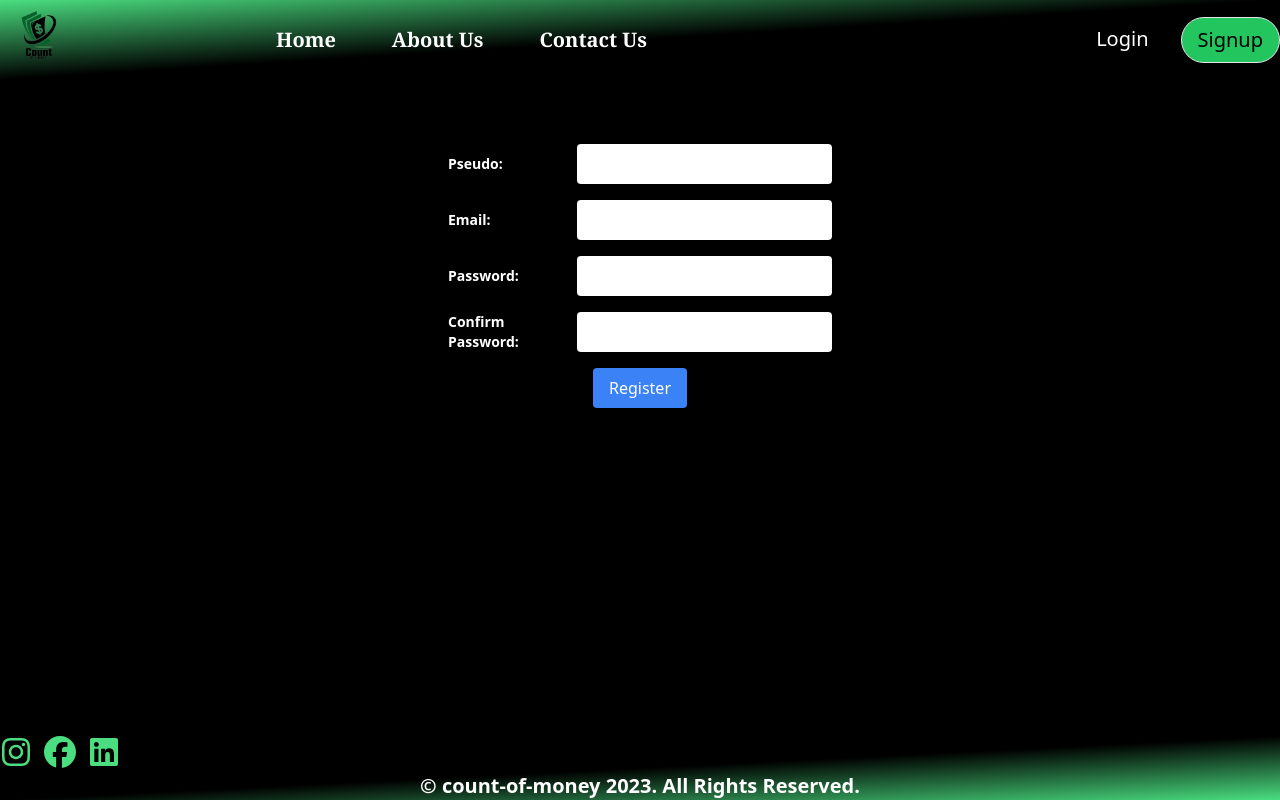
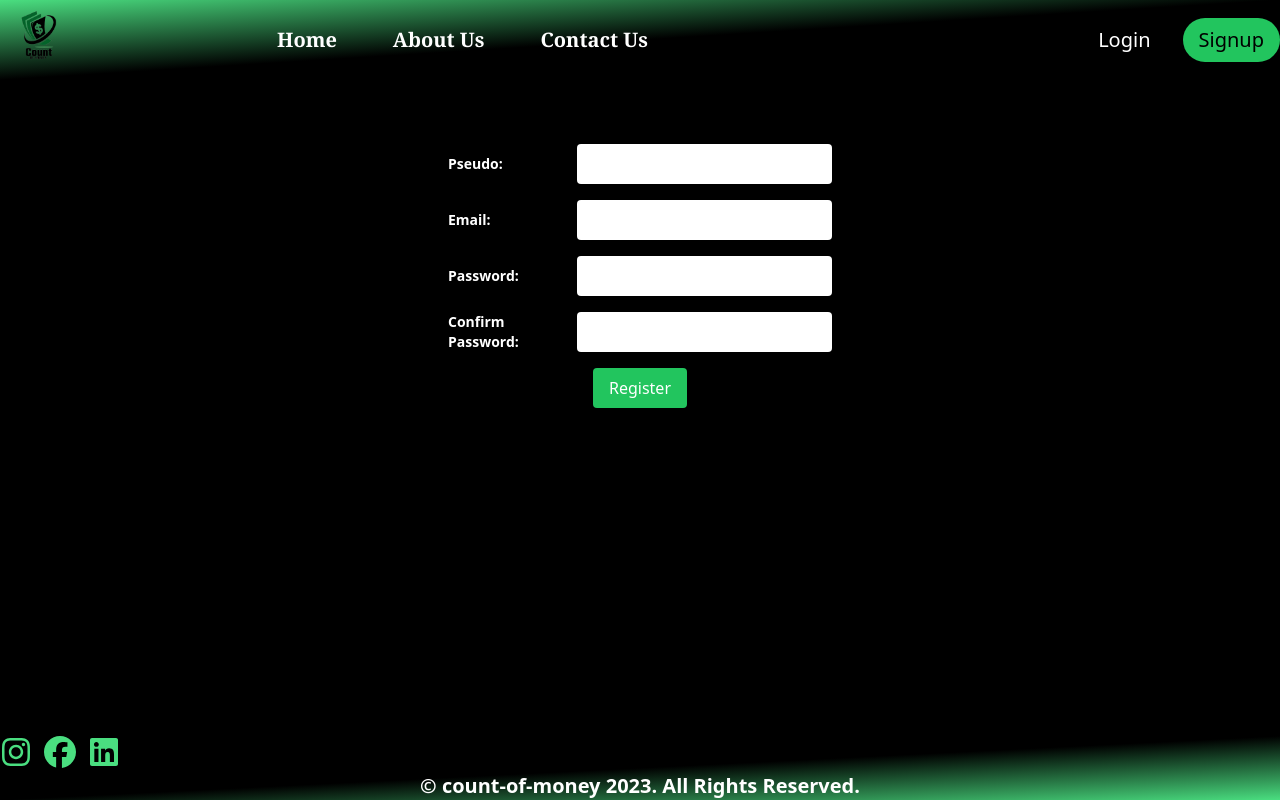
Before and after one commit to cheikh-mbacke/count_of_money, a React (Create React App) app in the folder frontend/: page /signup in a window 1280 px wide. Built offline with nearby package versions, Linux system fonts and the light colour scheme.

Commit message:
qlq modif

```diff
--- a/frontend/src/Components/Header.js
+++ b/frontend/src/Components/Header.js
@@ -32,7 +32,7 @@ const Header = () => {
                     </Link>
 
                     <Link to="/signup">
-                    <button className="text-xl border rounded-full px-4 py-2 bg-green-500 hover:bg-green-700 transition duration-300">Signup</button>
+                    <button className="text-xl rounded-full px-4 py-2 bg-green-500 hover:bg-green-700 transition duration-300">Signup</button>
                     </Link>
                 </div>
             </div>
--- a/frontend/src/Components/Login.js
+++ b/frontend/src/Components/Login.js
@@ -3,7 +3,6 @@ import { useFormik } from 'formik';
 import * as Yup from 'yup';
 import { FontAwesomeIcon } from '@fortawesome/react-fontawesome';
 import { faEye, faEyeSlash } from '@fortawesome/free-solid-svg-icons';
-import UserService from "../Actions/User"
 import userService from "../Actions/User";
 
 const Login = () => {
@@ -75,14 +74,13 @@ const Login = () => {
                     <FontAwesomeIcon icon={showPassword ? faEyeSlash : faEye} />
                 </button>
                 {formik.touched.password && formik.errors.password && (
-                    <div className="text-red-500 text-sm ">*</div>
+                    <div className="text-red-500 text-sm ">{formik.errors.password}</div>
                 )}
             </div>
 
             <button
                 type="submit"
-                className="flex bg-blue-500 text-white justify-center px-4 py-2 rounded focus:outline-none hover:bg-blue-700 mx-auto my-auto"
-            >
+                className="flex bg-green-500 text-white justify-center px-4 py-2 rounded focus:outline-none hover:bg-green-700 mx-auto my-auto">
                 Login
             </button>
 
--- a/frontend/src/Components/Signup.js
+++ b/frontend/src/Components/Signup.js
@@ -112,7 +112,7 @@ const Signup = () => {
 
             <button
                 type="submit"
-                className="flex bg-blue-500 text-white justify-center px-4 py-2 rounded focus:outline-none hover:bg-blue-700 mx-auto mt-3"
+                className="flex bg-green-500 text-white justify-center px-4 py-2 rounded focus:outline-none hover:bg-green-700 mx-auto mt-3"
             >
                 Register
             </button>
```
Also changed, not shown: 1 other file (tests, documents, lock files or other folders).
